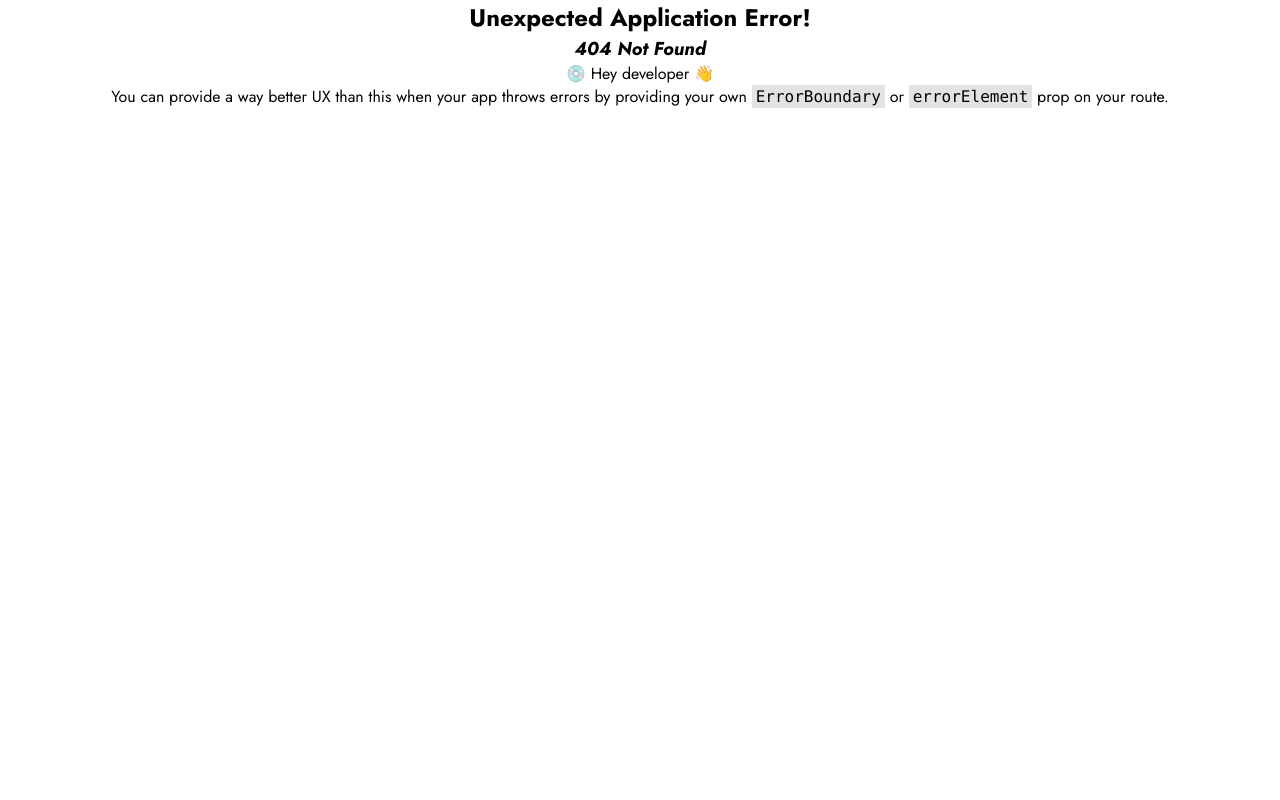
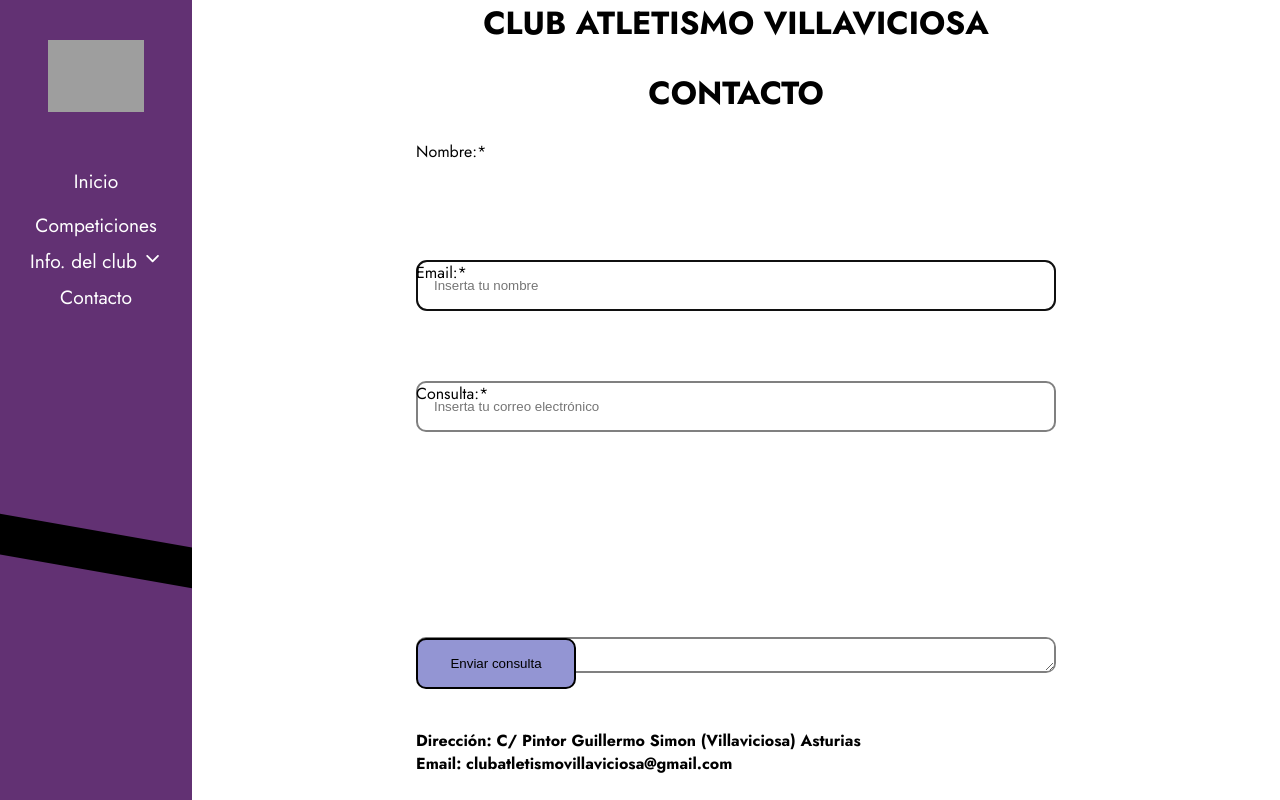
Before and after one commit to Club-de-Atletismo-Villaviciosa/Front-ClubAtletismoVillaviciosa, a React (Create React App) app: page /ContactPage in a window 1280 px wide. Before the commit this address had no page. Shown: the top 800 px of the page. Built offline with nearby package versions, Linux system fonts and the light colour scheme; grey boxes are pictures that could not be loaded.

Commit message:
merged contactPage

```diff
--- a/src/App.js
+++ b/src/App.js
@@ -13,7 +13,7 @@ function App() {
     {path: "/NewsPage",
     element: <NewsPage />
     },
-    {path: "/contact",
+    {path: "/ContactPage",
     element:<ContactPage/>
     }
 
--- /dev/null
+++ b/src/Components/ContactForm/ContactForm.css
@@ -0,0 +1,62 @@
+.contact-form h1 {
+    text-align: center;
+    padding-top: 3vh;
+}
+
+input, textarea {
+    padding: 2vh;
+    border-radius: 10px;
+}
+
+.contact-container {
+    width: 50vw;
+    margin: auto;
+}
+
+.form-item {
+   display: grid;
+   grid-template-rows: 100%;
+   padding-top: 3vh;
+}
+
+.form-item label {
+    display: flex;
+    justify-content: flex-start;
+}
+
+.input-form {
+    background-color: #9395D3;
+    width: 25%;
+}
+
+.contact-info {
+    display: flex;
+    list-style: none;
+    align-items: flex-start;
+    flex-direction: column;
+    padding-top: 5vh;
+    font-weight: bold;
+}
+
+.map {
+    display: flex;
+    justify-content: center;
+    align-items: center;
+    padding: 5vh 0vh;
+}
+
+.form-item input:invalid:required {
+    border: 2px solid grey;
+}
+
+.form-item input:valid {
+    border: 2px solid black;
+}
+
+.form-item textarea:invalid {
+    border: 2px solid grey;
+}
+
+.form-item textarea:valid {
+    border: 2px solid black;
+}
--- /dev/null
+++ b/src/Components/ContactForm/ContactForm.jsx
@@ -0,0 +1,71 @@
+
+import React, { useRef } from 'react';
+import emailjs from '@emailjs/browser';
+import './ContactForm.css';
+
+const ContactForm = () => {
+
+    const form = useRef();
+
+    const sendEmail = (e) => {
+        e.preventDefault();
+
+        emailjs.sendForm('service_arjzlfl', 'template_97z06zi', form.current, 'O4lisxogcfKr3Z7J9')
+            .then((result) => {
+                console.log(result.text);
+                alert('Mensaje enviado')
+            }, (error) => {
+                console.log(error.text);
+                alert('Mensaje sin enviar')
+            });
+
+            e.target.reset();
+    };
+
+    return (
+        <div className='contact-container'>
+            <div>
+                <h1>CLUB ATLETISMO VILLAVICIOSA</h1>
+            </div>
+            <form className='contact-form' ref={form} onSubmit={sendEmail}>
+            <h1>CONTACTO</h1>
+                <div className='form-item'>
+                    <label>Nombre:*</label><br />
+                    <input type="text" name="user_name" id='user_name' maxLength="30"
+                    placeholder='Inserta tu nombre' autoFocus required />
+                </div>
+                <div className='form-item'>
+                    <label>Email:*</label><br />
+                    <input type="email" name="user_email" id='user_email' pattern='^(([^<>()[\]\\.,;:\s@\"]+(\.[^<>()[\]\\.,;:\s@\"]+)*)|(\".+\"))@((\[[0-9]{1,3}\.[0-9]{1,3}\.[0-9]{1,3}\.[0-9]{1,3}\])|(([a-zA-Z\-0-9]+\.)+[a-zA-Z]{2,}))$'
+                        placeholder='Inserta tu correo electrónico' required />
+                </div>
+                <div className='form-item'>
+                    <label>Consulta:*</label><br />
+                    <textarea name="message" rows="10" cols="30" placeholder='Mensaje' required >
+                    </textarea>
+                </div>
+                <div className='form-item'>
+                    <input className='input-form' type="submit" name='submit' id='submit' value="Enviar consulta" />
+                </div>
+
+                <div>
+                    <ul className='contact-info'>
+                        <li>Dirección: C/ Pintor Guillermo Simon (Villaviciosa) Asturias</li>
+                        <li>Email: clubatletismovillaviciosa@gmail.com</li>
+                    </ul>
+                </div>
+
+                <div className='map'>
+                    <iframe
+                        src="https://www.google.com/maps/embed?pb=!1m18!1m12!1m3!1d2299.2608046790697!2d-5.432351342090198!3d43.48549702484571!2m3!1f0!2f0!3f0!3m2!1i1024!2i768!4f13.1!3m3!1m2!1s0xd366d0a47d91b0d%3A0xc37e8fd7ffa6589c!2spista%20de%20atletismo%20municipal!5e1!3m2!1sca!2ses!4v1682414921244!5m2!1ses!2ses"
+                        title="mapGoogle" width="670" height="320" allowfullscreen="" loading="lazy"
+                        referrerpolicy="no-referrer-when-downgrade"></iframe>
+                </div>
+
+            </form>
+
+        </div>
+    )
+}
+
+export default ContactForm
--- a/src/Pages/ContactPage/ContactPage.jsx
+++ b/src/Pages/ContactPage/ContactPage.jsx
@@ -1,5 +1,5 @@
 import React from 'react'
-import ContactForm from '../../Components/Contact/ContactForm'
+import ContactForm from '../../Components/ContactForm/ContactForm'
 import Footer from '../../Components/Footer/Footer'
 import Navbar from '../../Components/Navbar/Navbar'
 import './ContactPage.css';
```
